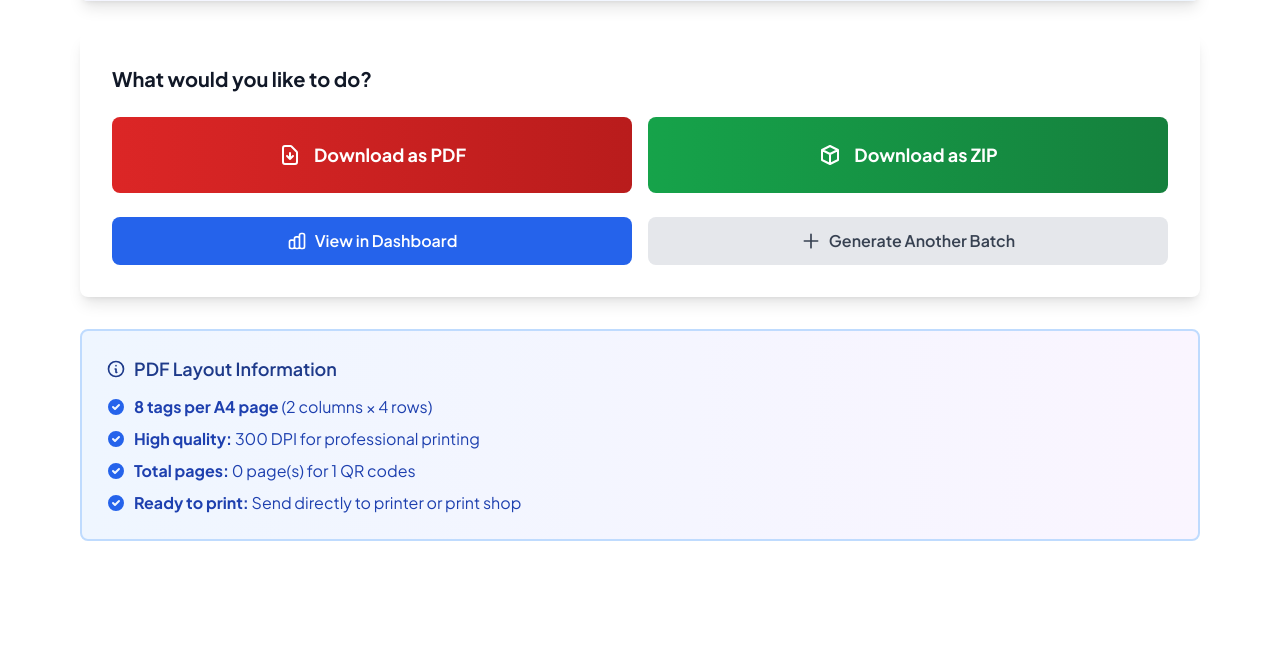
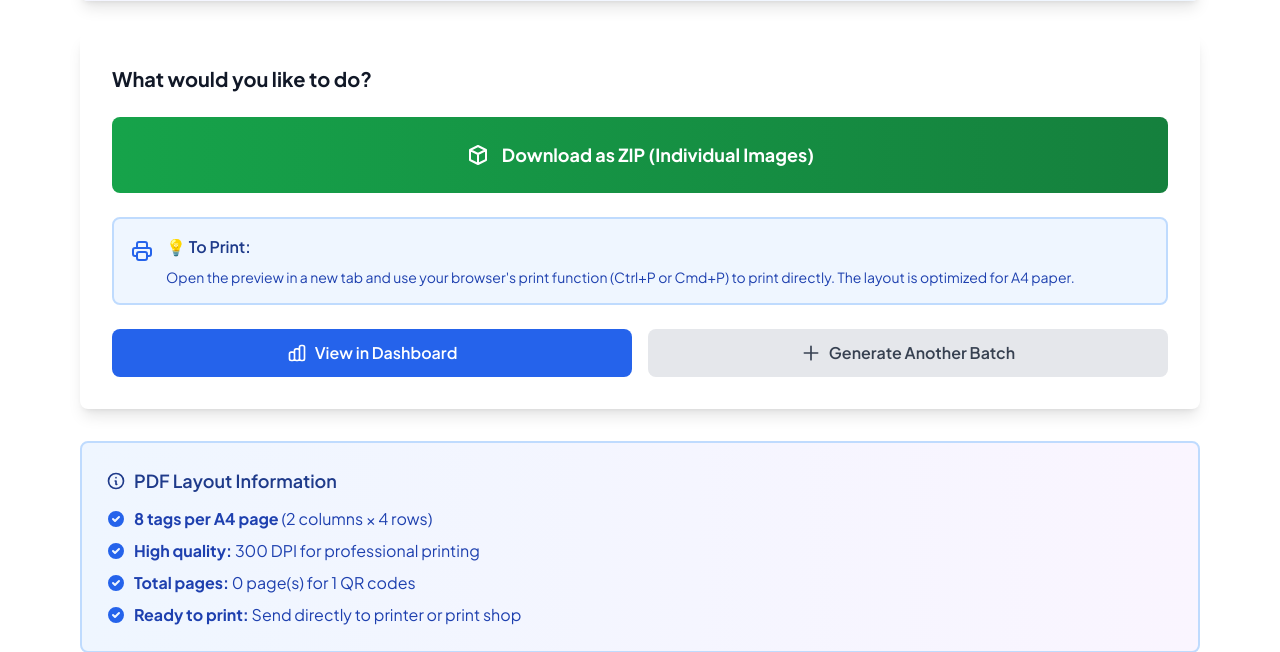
Before and after one commit to Punitananad/scan2talk, a Django app: page /gateways/qr/batch/000/preview-page/ in a window 1280 px wide. Shown: the part 953-1605 px from the top of the page. Run offline with Django 4.2, Linux system fonts and the light colour scheme; a user stored in the database is signed in; tables that the repository leaves empty hold one stand-in row (values such as "Sample post"); parts of the project's set-up code (start-up, migrations or seed data) failed here and were passed over; some libraries are stand-ins or nearby versions.

Commit message:
Remove xhtml2pdf dependency - use preview and browser print instead

```diff
--- a/apps/gateways/urls.py
+++ b/apps/gateways/urls.py
@@ -29,7 +29,7 @@
     path('qr/<uuid:qr_id>/download/', qr_download_views.download_qr_image, name='download_qr_image'),
     path('qr/<uuid:qr_id>/view/', qr_download_views.view_qr_image, name='view_qr_image'),
     path('qr/batch/<str:batch_number>/preview/', qr_download_views.preview_batch_sample, name='preview_batch_sample'),
-    path('qr/batch/<str:batch_number>/download-pdf/', qr_download_views.download_batch_pdf, name='download_batch_pdf'),
+    # PDF download removed - use preview and browser print instead
     path('qr/batch/<str:batch_number>/download-zip/', qr_download_views.download_qr_zip, name='download_batch_zip'),
 
     # QR Code Activation (User)
--- a/requirements.txt
+++ b/requirements.txt
@@ -17,4 +17,3 @@
 requests==2.31.0
 numpy>=1.26.4
 reportlab==4.0.7
-xhtml2pdf==0.2.13
--- a/templates/gateways/batch_preview.html
+++ b/templates/gateways/batch_preview.html
@@ -85,18 +85,7 @@
     <div class="bg-white rounded-lg shadow-lg p-8">
         <h2 class="text-xl font-bold text-gray-900 mb-6">What would you like to do?</h2>
 
-        <div class="grid grid-cols-1 md:grid-cols-2 gap-4 mb-6">
-            <!-- Download PDF -->
-            <a
-                href="{% url 'gateways:download_batch_pdf' batch_number %}"
-                class="bg-gradient-to-r from-red-600 to-red-700 text-white px-8 py-6 rounded-lg font-bold text-lg hover:shadow-xl transition-all flex items-center justify-center"
-            >
-                <svg class="w-6 h-6 mr-3" fill="none" stroke="currentColor" viewBox="0 0 24 24">
-                    <path stroke-linecap="round" stroke-linejoin="round" stroke-width="2" d="M12 10v6m0 0l-3-3m3 3l3-3m2 8H7a2 2 0 01-2-2V5a2 2 0 012-2h5.586a1 1 0 01.707.293l5.414 5.414a1 1 0 01.293.707V19a2 2 0 01-2 2z"></path>
-                </svg>
-                Download as PDF
-            </a>
-
+        <div class="grid grid-cols-1 gap-4 mb-6">
             <!-- Download ZIP -->
             <a
                 href="{% url 'gateways:download_batch_zip' batch_number %}"
@@ -105,8 +94,21 @@
                 <svg class="w-6 h-6 mr-3" fill="none" stroke="currentColor" viewBox="0 0 24 24">
                     <path stroke-linecap="round" stroke-linejoin="round" stroke-width="2" d="M20 7l-8-4-8 4m16 0l-8 4m8-4v10l-8 4m0-10L4 7m8 4v10M4 7v10l8 4"></path>
                 </svg>
-                Download as ZIP
+                Download as ZIP (Individual Images)
             </a>
+        </div>
+
+        <!-- Print Info -->
+        <div class="bg-blue-50 border-2 border-blue-200 rounded-lg p-4 mb-6">
+            <div class="flex items-start">
+                <svg class="w-6 h-6 text-blue-600 mr-3 mt-1" fill="none" stroke="currentColor" viewBox="0 0 24 24">
+                    <path stroke-linecap="round" stroke-linejoin="round" stroke-width="2" d="M17 17h2a2 2 0 002-2v-4a2 2 0 00-2-2H5a2 2 0 00-2 2v4a2 2 0 002 2h2m2 4h6a2 2 0 002-2v-4a2 2 0 00-2-2H9a2 2 0 00-2 2v4a2 2 0 002 2zm8-12V5a2 2 0 00-2-2H9a2 2 0 00-2 2v4h10z"></path>
+                </svg>
+                <div>
+                    <h3 class="font-semibold text-blue-900 mb-2">💡 To Print:</h3>
+                    <p class="text-sm text-blue-800">Open the preview in a new tab and use your browser's print function (Ctrl+P or Cmd+P) to print directly. The layout is optimized for A4 paper.</p>
+                </div>
+            </div>
         </div>
 
         <!-- Secondary Actions -->
--- a/templates/gateways/qr_dashboard.html
+++ b/templates/gateways/qr_dashboard.html
@@ -173,12 +173,8 @@
                 <button
                    onclick="window.open('{% url 'gateways:preview_batch_sample' batch_filter %}', '_blank', 'width=800,height=600')"
                    class="bg-purple-600 text-white px-4 py-2 rounded-lg hover:bg-purple-700 text-sm">
-                    👁️ Preview Sample
+                    👁️ Preview & Print
                 </button>
-                <a href="{% url 'gateways:download_batch_pdf' batch_filter %}"
-                   class="bg-red-600 text-white px-4 py-2 rounded-lg hover:bg-red-700 text-sm">
-                    📄 Download as PDF
-                </a>
                 <a href="{% url 'gateways:download_batch_zip' batch_filter %}"
                    class="bg-green-600 text-white px-4 py-2 rounded-lg hover:bg-green-700 text-sm">
                     📦 Download as ZIP
```
Also changed, not shown: apps/gateways/qr_download_views.py (+1 -53 lines).
